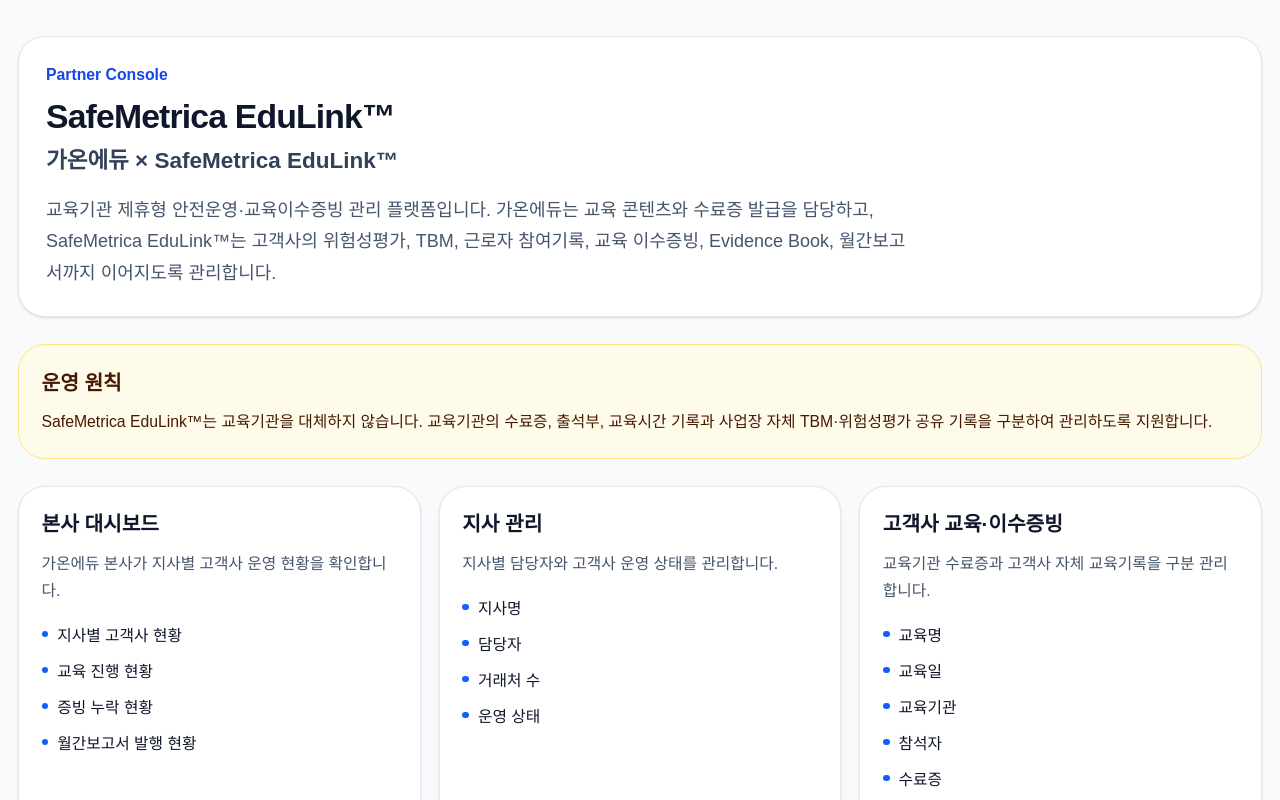
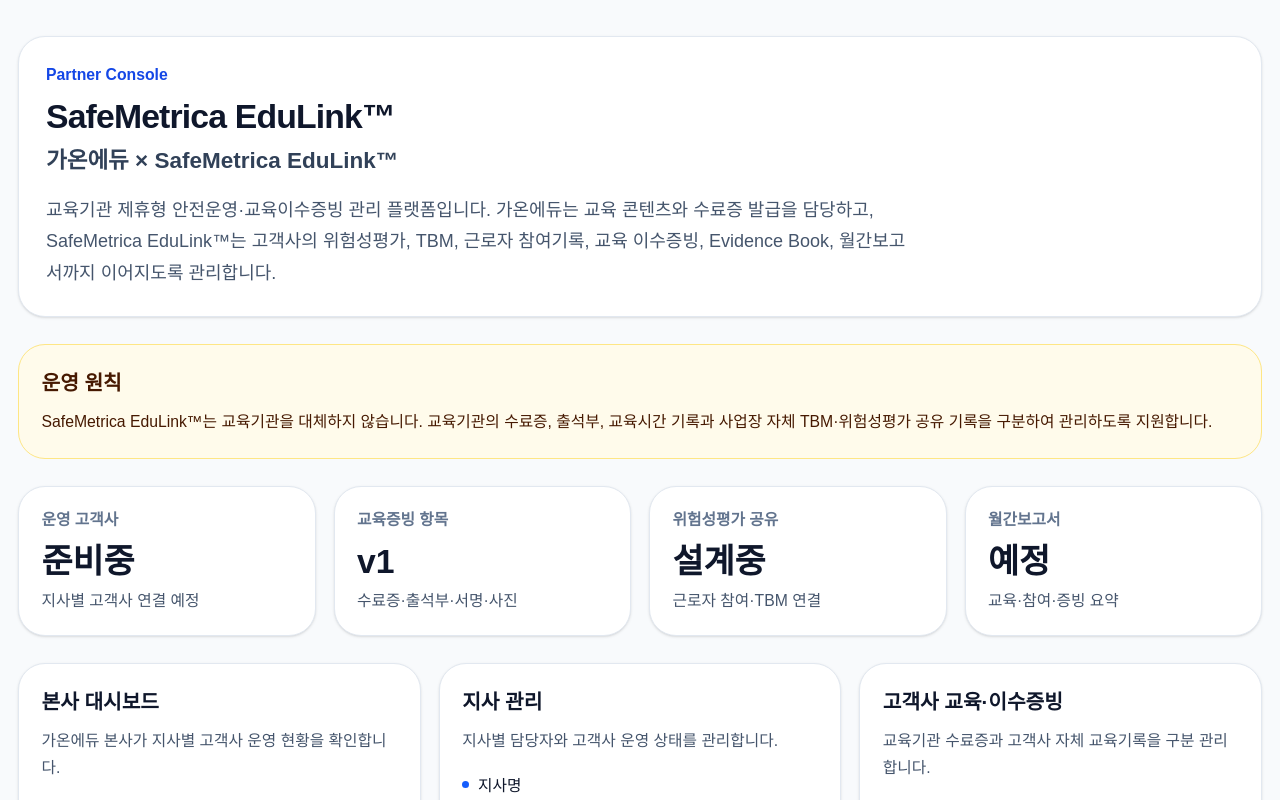
Before and after one commit to safemetrica/safe-metrica, a Next.js app: page /partner/gaon in a window 1280 px wide. Shown: the top 800 px of the page. Built offline with nearby package versions, Linux system fonts and the light colour scheme.

Commit message:
feat: add edulink partner kpi cards

```diff
--- a/src/app/partner/gaon/page.tsx
+++ b/src/app/partner/gaon/page.tsx
@@ -59,6 +59,32 @@ export default function GaonEduLinkPartnerPage() {
           </p>
         </section>
 
+        <section className="mb-6 grid gap-4 md:grid-cols-4">
+          <article className="rounded-3xl border border-slate-200 bg-white p-5 shadow-sm">
+            <p className="text-sm font-bold text-slate-500">운영 고객사</p>
+            <p className="mt-2 text-3xl font-black text-slate-900">준비중</p>
+            <p className="mt-2 text-sm text-slate-600">지사별 고객사 연결 예정</p>
+          </article>
+
+          <article className="rounded-3xl border border-slate-200 bg-white p-5 shadow-sm">
+            <p className="text-sm font-bold text-slate-500">교육증빙 항목</p>
+            <p className="mt-2 text-3xl font-black text-slate-900">v1</p>
+            <p className="mt-2 text-sm text-slate-600">수료증·출석부·서명·사진</p>
+          </article>
+
+          <article className="rounded-3xl border border-slate-200 bg-white p-5 shadow-sm">
+            <p className="text-sm font-bold text-slate-500">위험성평가 공유</p>
+            <p className="mt-2 text-3xl font-black text-slate-900">설계중</p>
+            <p className="mt-2 text-sm text-slate-600">근로자 참여·TBM 연결</p>
+          </article>
+
+          <article className="rounded-3xl border border-slate-200 bg-white p-5 shadow-sm">
+            <p className="text-sm font-bold text-slate-500">월간보고서</p>
+            <p className="mt-2 text-3xl font-black text-slate-900">예정</p>
+            <p className="mt-2 text-sm text-slate-600">교육·참여·증빙 요약</p>
+          </article>
+        </section>
+
         <section className="grid gap-4 md:grid-cols-2 xl:grid-cols-3">
           {partnerCards.map((card) => (
             <article
```
